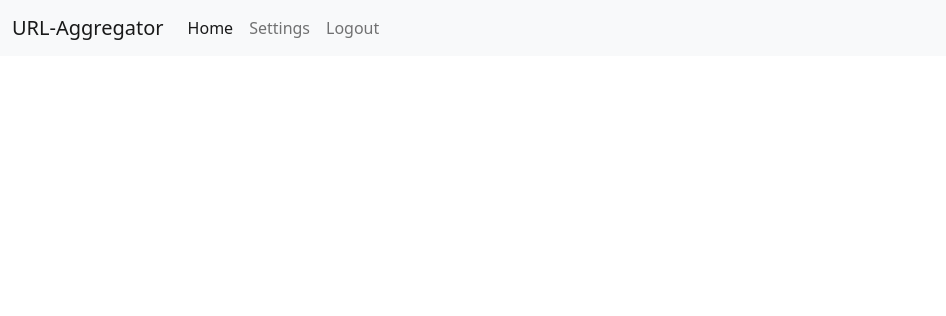
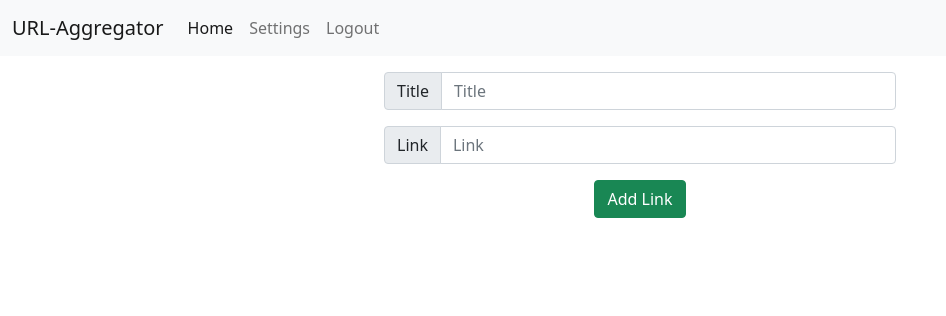
Before and after one commit to princewillzz/URL-Aggregator, a Flask app: page /admin/ in a window 1280 px wide. Shown: the top 316 px of the page, without its empty margins (0-946 px from the left). Run offline with Flask 2, Linux system fonts and the light colour scheme; the visitor is signed in with stand-in values (Sample User, id 1); data that the repository does not hold is empty; parts of the project's set-up code (start-up, migrations or seed data) failed here and were passed over.

Commit message:
Link add and delete
- Admin can now add link with title
- Admin can now delete a already existing link

```diff
--- a/app/__init__.py
+++ b/app/__init__.py
@@ -22,13 +22,15 @@ app.url_map.strict_slashes = False
 
 db.init_app(app)
 
-from app.models import User
+from app.models import User, Link
 
 create_database(app)
 
 # import modules
 from app.admin.views import mod_admin as admin_module
 from app.auth.views import mod_auth as auth_module
+from app.view import mod_home as home_module
 
 app.register_blueprint(admin_module)
 app.register_blueprint(auth_module)
+app.register_blueprint(home_module)
--- a/app/admin/views.py
+++ b/app/admin/views.py
@@ -1,14 +1,53 @@
 
 
 from crypt import methods
-from flask import Blueprint, render_template
-from flask_login import login_required
+from os import link
+from turtle import title
+from flask import Blueprint, redirect, render_template, request, url_for
+from flask_login import current_user, login_required
+from itsdangerous import json
+from app.forms.LinkAddForm import LinkAddForm
+from app.models.Link import Link
+from app import db
+
+mod_admin = Blueprint('admin', __name__, url_prefix='/admin')
+
+@mod_admin.post("/link")
+@login_required
+def add_link():
+
+    form = LinkAddForm()
+
+    if form.validate_on_submit():
+        new_link = Link(title=form.title.data, link=form.link.data, user_id=current_user.id)
+        db.session.add(new_link)
+        db.session.commit()
+
+    return redirect(url_for('admin.admin_dashboard'))
 
 
-mod_admin = Blueprint('admin', __name__, url_prefix='/admin')
+@mod_admin.delete("/link/<int:linkId>")
+@login_required
+def delete_link(linkId):
+    print(linkId)
+
+    link = Link.query.get(linkId)
+    if link:
+        db.session.delete(link)
+        db.session.commit()
+
+
+    return {
+        'message': "successfully deleted!!"
+    }, 200
+
 
 @mod_admin.get('/')
 @login_required
 def admin_dashboard():
 
-    return render_template("admin.html")
+    form = LinkAddForm()
+
+    links = Link.query.all()
+
+    return render_template("admin.html", links=links, form=form)
--- a/app/auth/views.py
+++ b/app/auth/views.py
@@ -36,7 +36,6 @@ def login_view():
     if request.method == 'GET':
         return render_template("login.html", form=form)
 
-    print(form.validate_on_submit(), form.errors)
     if form.validate_on_submit():
         user = User.query.filter_by(email=form.email.data).first()
         if user:
--- /dev/null
+++ b/app/forms/LinkAddForm.py
@@ -0,0 +1,18 @@
+
+
+
+from pydoc import render_doc
+from wsgiref.validate import validator
+from flask_wtf import FlaskForm
+from wtforms import StringField, PasswordField, SubmitField
+from wtforms.validators import InputRequired, Length, ValidationError
+
+from app import db
+
+class LinkAddForm(FlaskForm):
+
+    title = StringField(validators=[InputRequired(), Length(min=4, max=100)], render_kw={"placeholder": "Title"})
+
+    link = StringField(validators=[InputRequired(), Length(min=4, max=100)], render_kw={"placeholder": "Link"})
+
+    submit = SubmitField("Add Link")
--- a/app/models/User.py
+++ b/app/models/User.py
@@ -8,3 +8,4 @@ class User(db.Model, UserMixin):
     email = db.Column(db.String(250), unique=True)
     password = db.Column(db.String(250))
     username = db.Column(db.String(100), unique=True)
+    links = db.relationship('Link')
--- a/app/templates/admin-base.html
+++ b/app/templates/admin-base.html
@@ -12,6 +12,7 @@
 			integrity="sha384-1BmE4kWBq78iYhFldvKuhfTAU6auU8tT94WrHftjDbrCEXSU1oBoqyl2QvZ6jIW3"
 			crossorigin="anonymous"
 		/>
+		<link rel="stylesheet" href="https://cdn.jsdelivr.net/npm/bootstrap-icons@1.8.1/font/bootstrap-icons.css">
 		<!-- JavaScript Bundle with Popper -->
 	</head>
 	<body>
@@ -36,11 +37,14 @@
 							>Home</a
 						>
 						<a class="nav-link" href="#">Settings</a>
-						<a class="nav-link" href="#">Logout</a>
+						<a class="nav-link" href="/auth/logout">Logout</a>
 					</div>
 				</div>
 			</div>
 		</nav>
+
+		{% block body %}  {% endblock %}
+
 
 		<script
 			src="https://cdn.jsdelivr.net/npm/bootstrap@5.1.3/dist/js/bootstrap.bundle.min.js"
--- a/app/templates/admin.html
+++ b/app/templates/admin.html
@@ -1,3 +1,68 @@
 {% extends "admin-base.html" %}
 
 {% block title %}Dashboard{% endblock %}
+
+{% block body %}
+
+<main class="mx-auto">
+
+    <section class="mx-auto text-center py-3" style="width: 40%;">
+
+        <form id="urlAddForm" method="post" action="/admin/link">
+            {{ form.hidden_tag() }}
+            <div class="input-group mb-3">
+                <span class="input-group-text" id="basic-addon1">Title</span>
+                <!-- <input name="title" type="text" class="form-control" placeholder="Title" aria-label="Title" aria-describedby="basic-addon1"> -->
+                {{ form.title(class="form-control") }}
+            </div>
+
+            <div class="input-group mb-3">
+                <span class="input-group-text" id="basic-addon1">Link</span>
+                <!-- <input name="link" type="text" class="form-control" placeholder="Link" aria-label="Link" aria-describedby="basic-addon1"> -->
+                {{ form.link(class="form-control") }}
+            </div>
+
+            {{ form.submit(class='btn btn-success') }}
+            <!-- <button class="btn btn-success" type="submit">Create</button> -->
+
+        </form>
+    </section>
+
+    <section style="width: 60vw;" class="mx-auto py-3">
+
+        {% for link in links %}
+            <div class="card" id="link{{link.id}}">
+                <h5 class="card-header">{{ link.title }}</h5>
+                <div class="card-body">
+                  <h5 class="card-title"><a href="{{ link.link }}" target="_blank" rel="noopener noreferrer">{{ link.link }}</a></h5>
+
+                  <i onclick="deleteLink('{{ link.id }}')" class="bi bi-trash" style="color: red; font-size: 20px; float: right; cursor: pointer;"></i>
+
+                </div>
+              </div>
+        {% endfor %}
+
+    </section>
+
+
+</main>
+
+
+<script>
+    function deleteLink(linkId) {
+
+        fetch(`/admin/link/${linkId}`, {
+            method: 'DELETE'
+        })
+        .then(res=>{
+            if(res.status === 200) {
+                document.getElementById(`link${linkId}`)
+                    .remove()
+            } else {
+                alert("Unable to delete!! Please try again!!")
+            }
+        })
+        .catch(e => console.log(e))
+    }
+</script>
+{% endblock %}
```
Also changed, not shown: app/models/Link.py (added, +8 -0 lines), app/view.py (added, +24 -0 lines), 1 other file.
